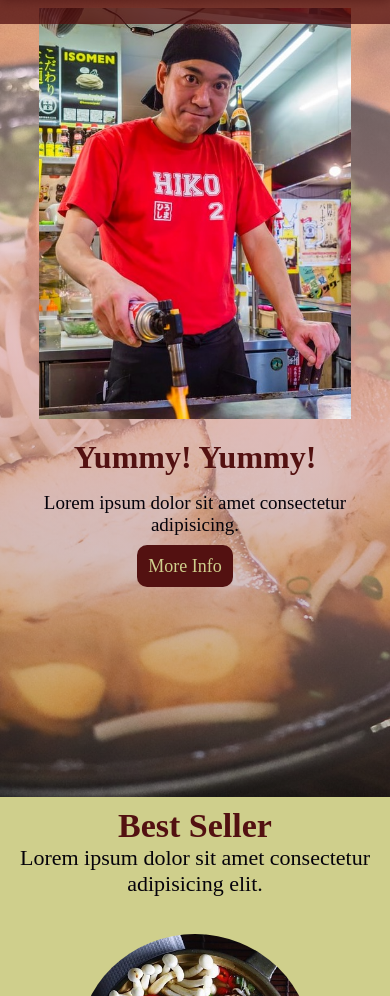
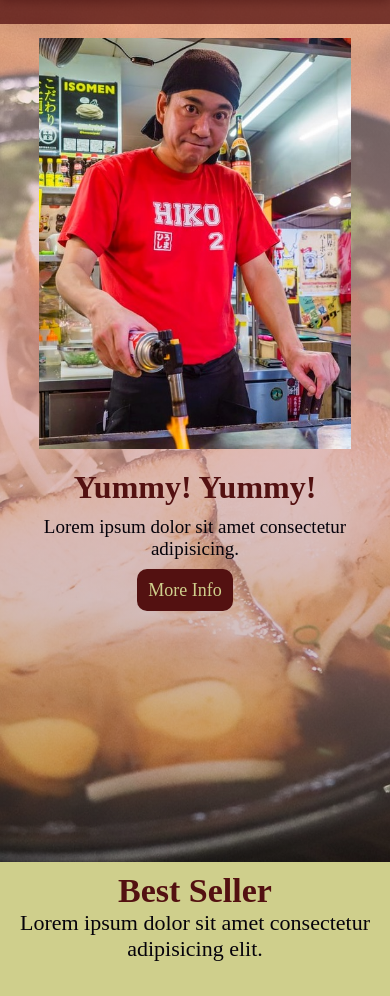
Before and after one commit to rainey8507/landing-page-udacity, a plain HTML site: page index.html in a window 390 px wide. Shown: the part 82-1078 px from the top of the page. Drawn offline with Linux system fonts and the light colour scheme; a web font is replaced by a local one.

Commit message:
fix responsiveness

```diff
--- a/css/styles.css
+++ b/css/styles.css
@@ -298,6 +298,9 @@ footer p {
     font-size: 16px;
     padding: 10px 0;
 }
+
+/* Responsive */
+
 @media only screen and (max-width: 939px) {
     html, body {
         overflow-x: hidden;
@@ -357,7 +360,8 @@ footer p {
     .banner {
         display: flex;
         flex-direction: column-reverse;
-        height: 100vh;
+        height: calc(100vh + 100px);
+        padding-top: 100px;
     }
 
     .left-banner {
@@ -369,7 +373,7 @@ footer p {
 
     .left-banner h2 {
         font-size: 32px;
-        margin-bottom: 16px;
+        margin-bottom: 10px;
     }
 
     .left-banner p {
@@ -489,7 +493,8 @@ footer p {
 
 @media only screen and (max-width: 480px) {
     header.banner{
-        min-height: calc(100vh + 35px);
+        min-height: calc(100vh + 55px);
+        padding-top: 30px;
     }
 
     .right-banner img {
@@ -499,4 +504,8 @@ footer p {
     .about-content img {
         width: 90%;
     }
+
+    .left-banner {
+        margin-bottom: 20px;
+    }
 }
--- a/js/app.js
+++ b/js/app.js
@@ -28,7 +28,7 @@ window.addEventListener('scroll', () => {
     let current = "";
     sections.forEach(section => {
         const sectionTop = section.offsetTop;
-        const sectionHeight = section.clientHeight;
+        //const sectionHeight = section.clientHeight;
         if(pageYOffset + 180 > sectionTop) {
             current = section.getAttribute("id");
             section.classList.add("your-active-class");
```
